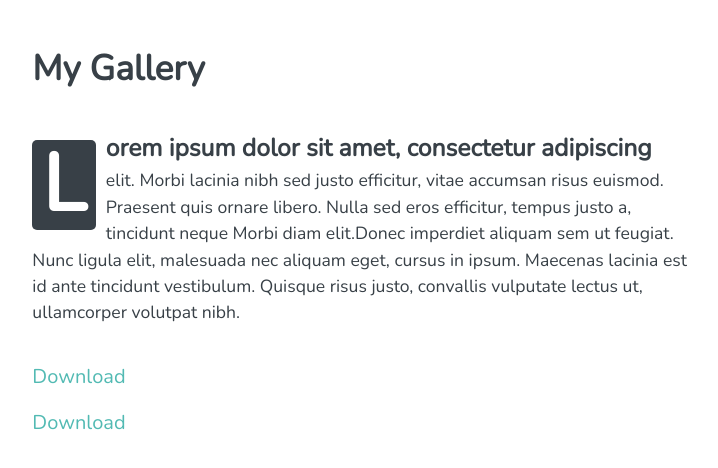
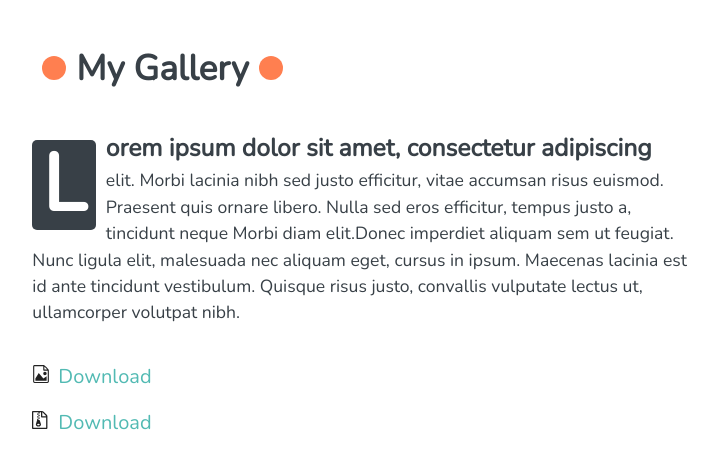
Before and after one commit to willowcheng/nth-child, a plain HTML site: page index.html in a window 1280 px wide. Shown: the whole page, without its empty margins (279-997 px from the left). Drawn offline with nearby package versions, Linux system fonts and the light colour scheme.

Commit message:
Before and after pseudo elements

```diff
--- a/css/style.css
+++ b/css/style.css
@@ -15,3 +15,24 @@
     border-radius: 5px;
     line-height: 1;
 }
+
+.jpg::before {
+    content: url(../img/icn-picture.svg);
+    margin-right: 8px;
+}
+
+.zip::before {
+    content: url(../img/icn-zip.svg);
+    margin-right: 8px;
+}
+
+h1::before,
+h1::after {
+    content: "";
+    display: inline-block;
+    width: 24px;
+    height: 24px;
+    border-radius: 50%;
+    background: coral;
+    margin: 0 10px;
+}
```
